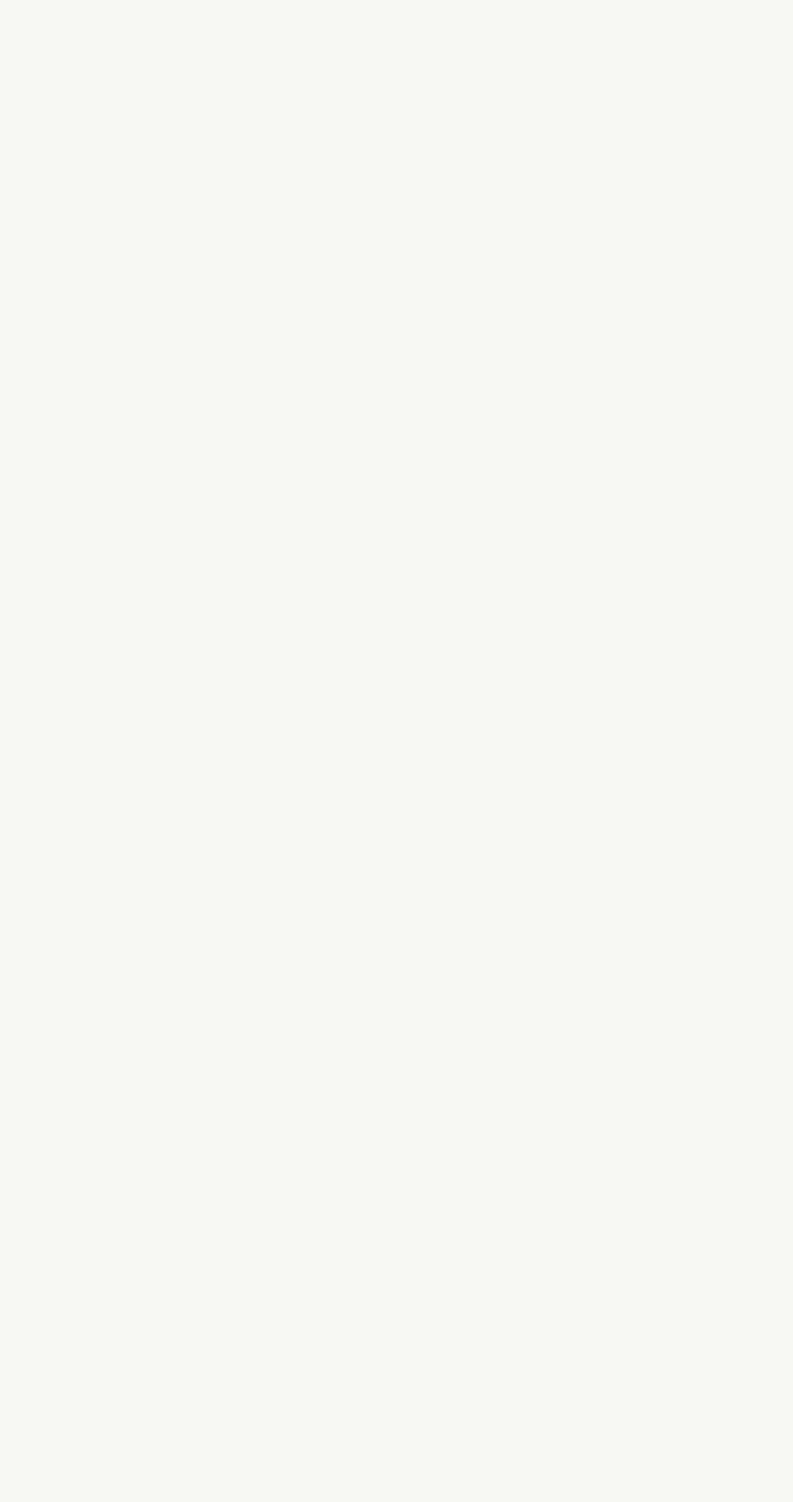
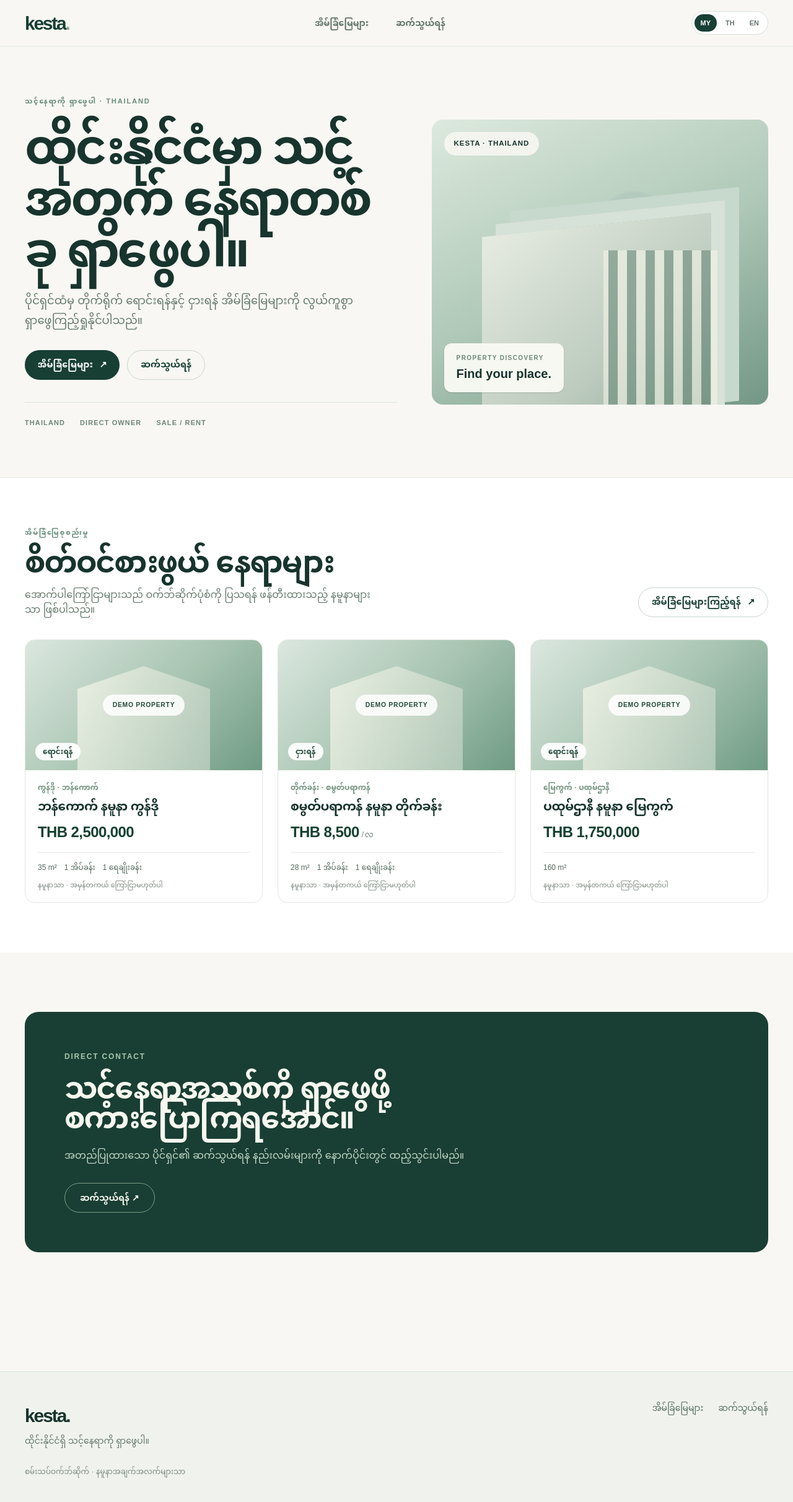
Before and after one commit to firmeen/K-estate, a Next.js app: page / in a window 1280 px wide. Before the commit this address had no page. Shown: the top 2424 px of the page at 62% size. Before the commit the page ends 800 px from the top, so only its background shows below. Built offline with nearby package versions, Linux system fonts and the light colour scheme.

Commit message:
build: enable GitHub Pages static export with project base path and deployment workflow

```diff
--- a/next.config.ts
+++ b/next.config.ts
@@ -1,9 +1,15 @@
 import type { NextConfig } from "next";
 
+const isGitHubPages = process.env.GITHUB_PAGES === "true";
+
+// Public property catalogue + contact pages only: fully static, no server runtime.
+// GitHub Pages project sites are hosted under /K-estate; local development stays at /.
 const nextConfig: NextConfig = {
-  // Unlike FLOW-info's static export, KESTA needs server capabilities
-  // for a future authenticated owner dashboard and database.
   reactStrictMode: true,
+  output: "export",
+  trailingSlash: true,
+  images: { unoptimized: true },
+  ...(isGitHubPages ? { basePath: "/K-estate" } : {}),
 };
 
 export default nextConfig;
--- a/src/app/page.tsx
+++ b/src/app/page.tsx
@@ -1,2 +1,13 @@
-import { redirect } from "next/navigation";
-export default function RootPage() { redirect("/my"); }
+import { SiteHeader } from "@/components/layout/site-header";
+import { SiteFooter } from "@/components/layout/site-footer";
+import HomePage from "./[locale]/page";
+
+// Render the Myanmar-language landing page at the GitHub Pages project root.
+// A server-side redirect cannot be used with Next.js static export.
+export default function RootPage() {
+  return <>
+    <SiteHeader locale="my"/>
+    <main id="main-content"><HomePage params={Promise.resolve({ locale:"my" })}/></main>
+    <SiteFooter locale="my"/>
+  </>;
+}
```
Also changed, not shown: 1 other file (tests, documents, lock files or other folders).
